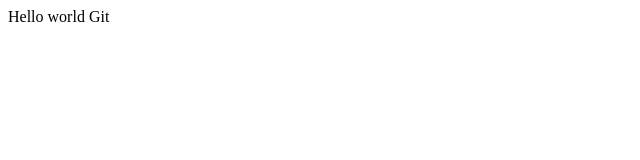
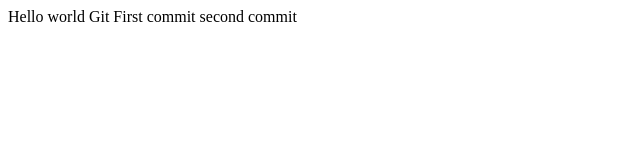
Before and after one commit to Satoshi-Nakahara-hogefuga/tutorial, a plain HTML site: page Git/WebContent/index.html in a window 1280 px wide. Shown: the whole page, without its empty margins (0-640 px from the left). Drawn offline with Linux system fonts and the light colour scheme.

Commit message:
[mod]helloworld.html
コミット文を追加

```diff
--- a/Git/WebContent/index.html
+++ b/Git/WebContent/index.html
@@ -6,5 +6,7 @@
 </head>
 <body>
 Hello world Git
+First commit
+second commit
 </body>
 </html>
```
